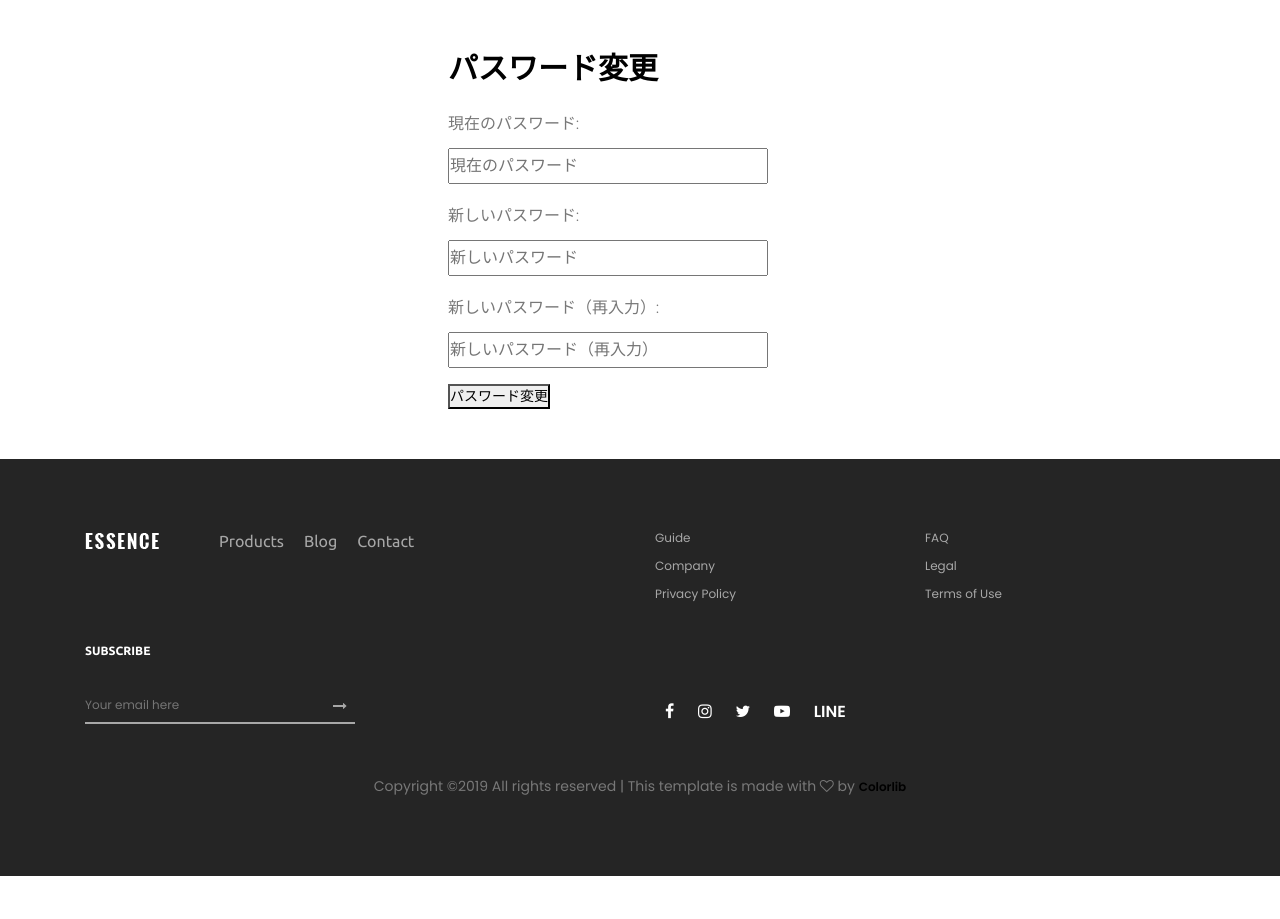
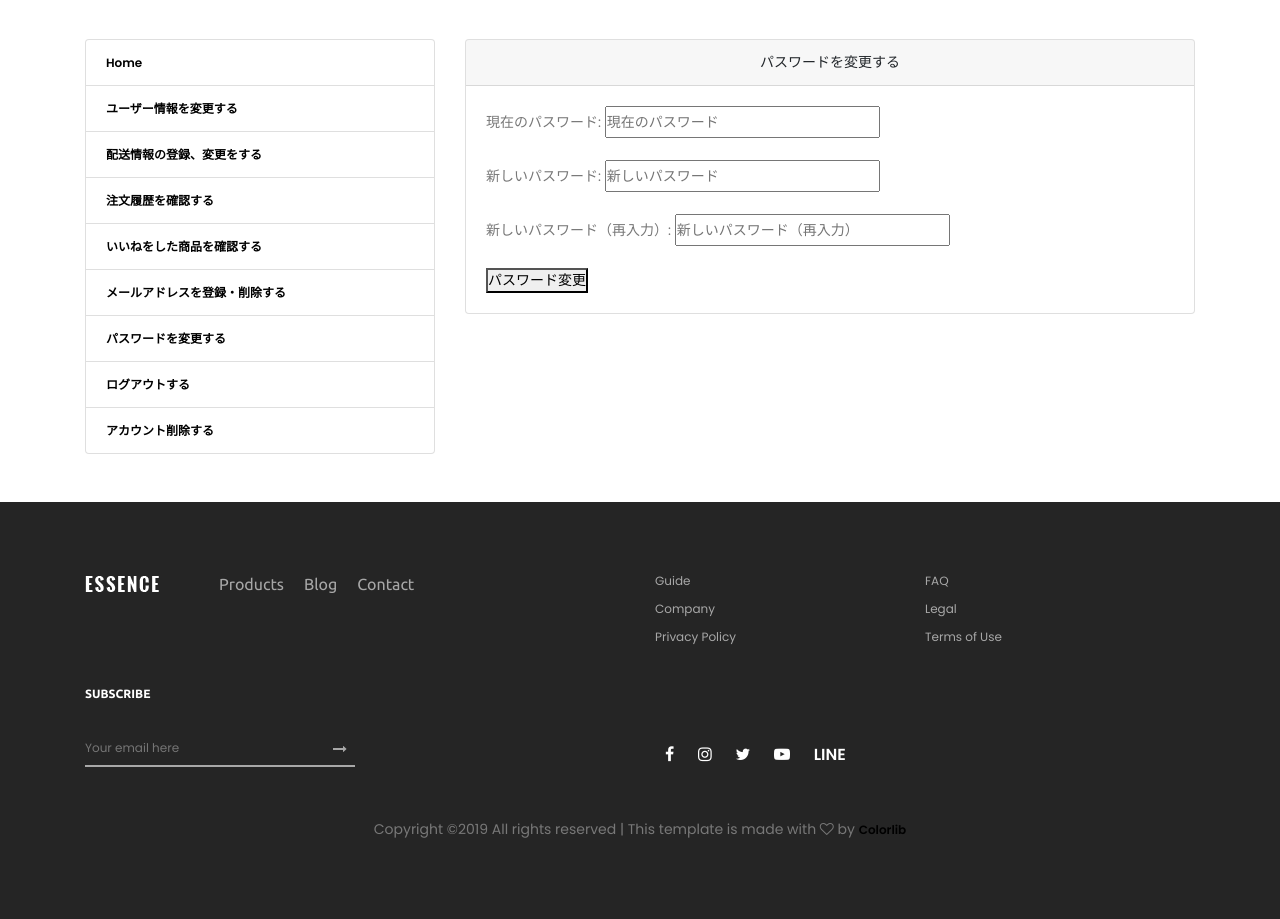
Before and after one commit to marush-in/ec, a Django app: page /account/password/change/ in a window 1280 px wide. Shown: the part 86-1005 px from the top of the page. Before the commit the page ends 962 px from the top, so only its background shows below. Run offline with Django 3.2, Linux system fonts and the light colour scheme; the visitor is signed in with stand-in values (Sample User, id 1); data comes from the database, SQL or seed files in the repository; data that the repository does not hold is empty; some libraries are stand-ins or nearby versions; some web fonts are replaced.

Commit message:
レイアウトを整えた

```diff
--- a/app/templates/account/password_change.html
+++ b/app/templates/account/password_change.html
@@ -14,9 +14,15 @@
 {% load i18n %}
 
 {% block content %}
-  <div class="contact-area form-center" >
-    <div class="contact-info form-center">
-      <h2>{% trans "Change Password" %}</h2>
+  <div class="container mb-5 padding-top">
+      <div class="row">
+        {% include 'includes/accounts/sidebar.html' %}
+        <div class="col-lg-8">
+          <div class="card card-info">
+            <div class="card-header text-center text-black">
+              パスワードを変更する
+            </div>
+            <div class="card-body">
               <form method="POST" action="{% url 'account_change_password' %}" class="password_change">
                 {% csrf_token %}
                 {{ form.as_p }}
@@ -24,4 +30,7 @@
               </form>
             </div>
           </div>
+        </div>
+      </div>
+    </div>
 {% endblock %}
```
Also changed, not shown: app/templates/account/logout.html (+11 -3 lines). Lines whose indentation alone changed are shown as unchanged.
